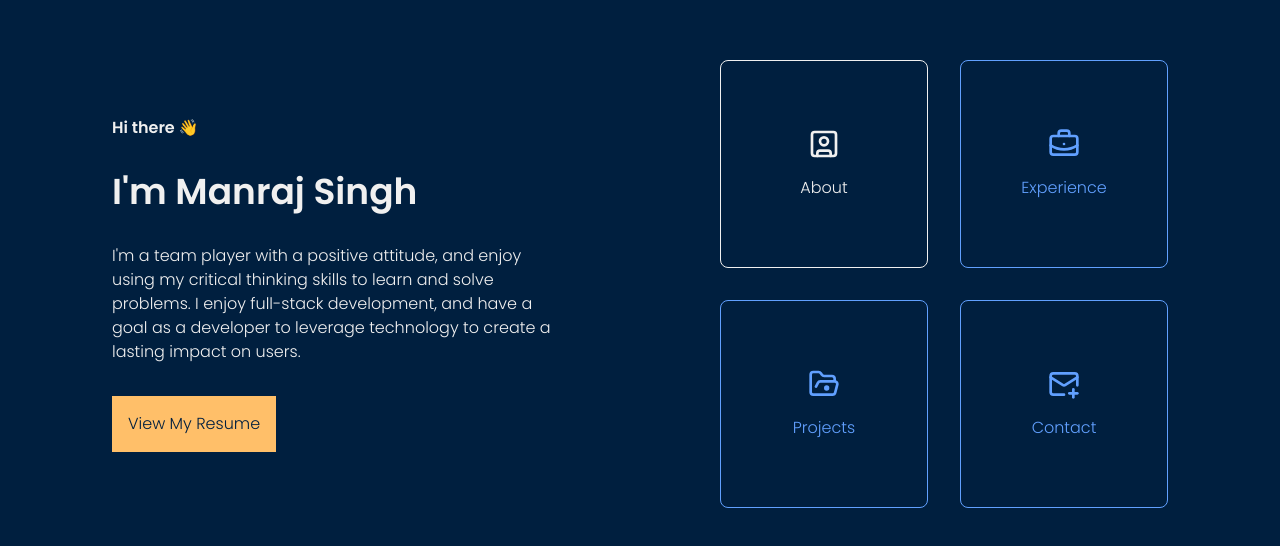
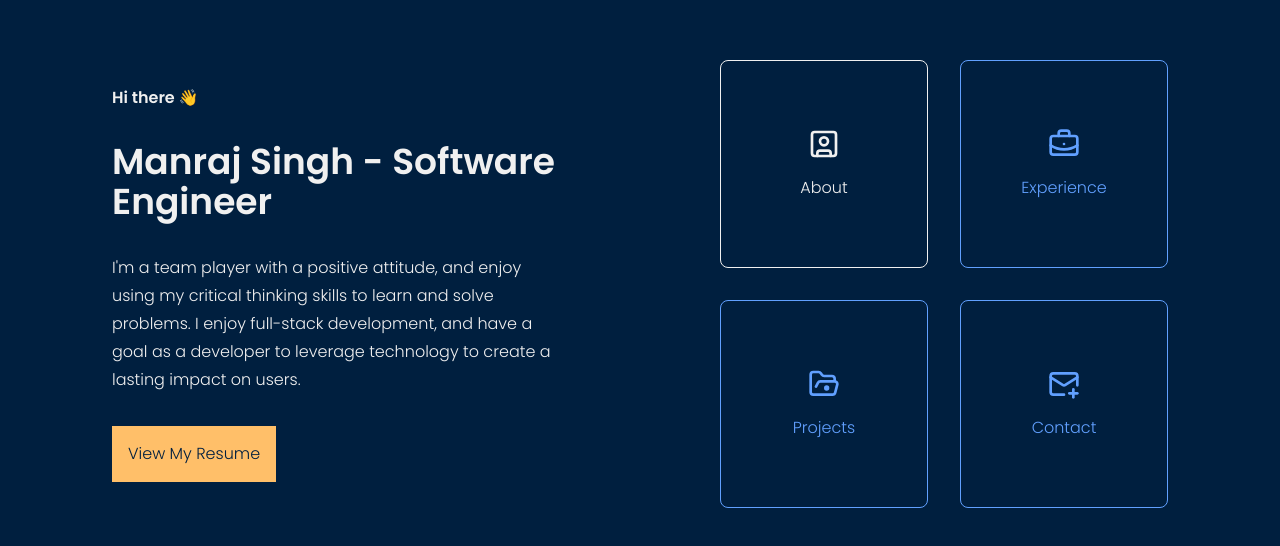
Before and after one commit to ManrajSingh6/manraj-portfolio-v2, a React (Vite) app: page /about in a window 1280 px wide. Shown: the part 116-662 px from the top of the page. Built offline with nearby package versions, Linux system fonts and the light colour scheme.

Commit message:
Update styles in about section

```diff
--- a/src/components/about-content.tsx
+++ b/src/components/about-content.tsx
@@ -4,8 +4,8 @@ export function AboutContent(): JSX.Element {
   return (
     <div className="flex flex-col gap-8 text-text-light">
       <p className="font-semibold">Hi there 👋</p>
-      <h1 className="text-4xl font-bold">I'm Manraj Singh</h1>
-      <p className="font-thin">
+      <h1 className="text-4xl font-bold">Manraj Singh - Software Engineer</h1>
+      <p className="font-thin leading-7">
         I'm a team player with a positive attitude, and enjoy using my critical
         thinking skills to learn and solve problems. I enjoy full-stack
         development, and have a goal as a developer to leverage technology to
```
